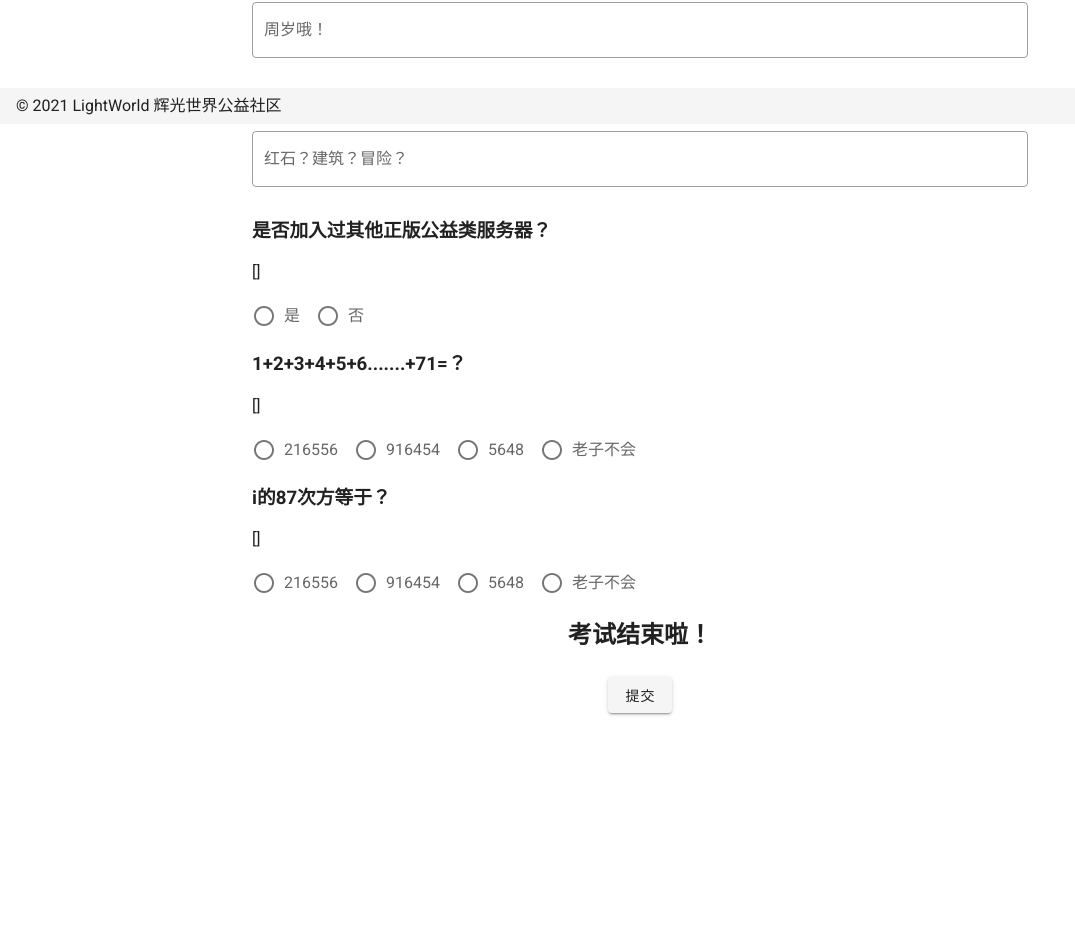
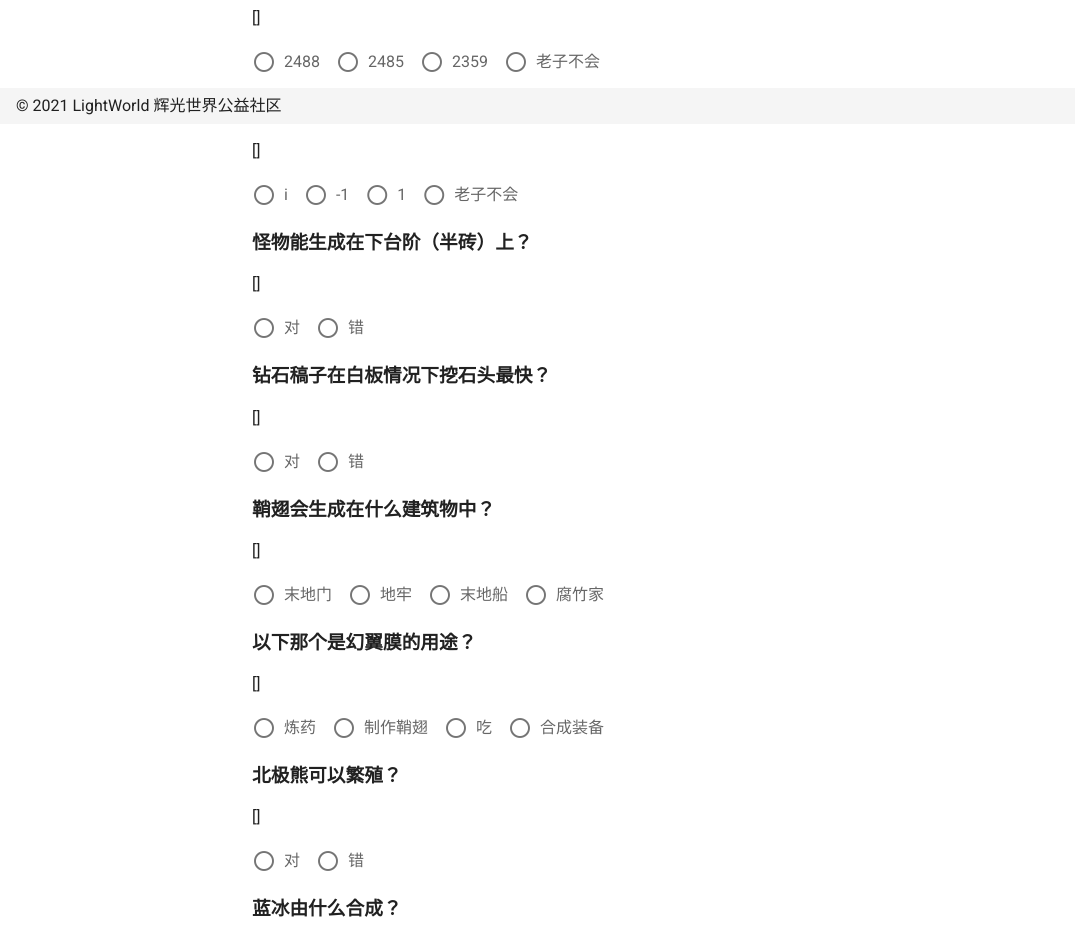
Before and after one commit to MoMeak9/MC-official-website, a Nuxt app: page /Questionnaire in a window 1280 px wide. Shown: the part 676-1616 px from the top of the page, without its empty margins (0-1075 px from the left). Before the commit the page ends 1437 px from the top, so only its background shows below. Built offline with nearby package versions, Linux system fonts and the light colour scheme.

Commit message:
feat:更新考试卷内容

```diff
--- a/pages/questionList.js
+++ b/pages/questionList.js
@@ -1,16 +1,4 @@
 export default [
-  {
-    type: 'input',
-    title: '正版ID',
-    subtitle: '正版ID',
-    content: '',
-  },
-  {
-    type: 'input',
-    title: '正版绑定邮箱',
-    subtitle: '正版ID',
-    content: '',
-  },
   {
     type: 'input',
     title: '真实年龄',
@@ -20,16 +8,9 @@ export default [
   {
     type: 'input',
     title: '入正时间',
-    subtitle: '周岁哦！',
+    subtitle: '年月',
     content: '',
-  },
-  {
-    type: 'input',
-    title: '擅长干啥？',
-    subtitle: '红石？建筑？冒险？',
-    content: '',
-  },
-  {
+  }, {
     type: 'select',
     isMultiple: false,
     title: '是否加入过其他正版公益类服务器？',
@@ -47,8 +28,7 @@ export default [
         label: '否',
       }
     ]
-  },
-  {
+  }, {
     type: 'select',
     isMultiple: false,
     title: '1+2+3+4+5+6.......+71=？',
@@ -59,24 +39,23 @@ export default [
     subItem: [
       {
         value: 'A',
-        label: '216556',
+        label: '2488',
       },
       {
         value: 'B',
-        label: '916454',
+        label: '2485',
       }, {
         value: 'C',
-        label: '5648',
+        label: '2359',
       }, {
         value: 'D',
         label: '老子不会',
       }
     ]
-  },
-  {
+  }, {
     type: 'select',
     isMultiple: false,
-    title: 'i的87次方等于？',
+    title: 'i的2次方等于？',
     subtitle: '高中数学，虚数计算',
     content: '',
     solution: 'B',
@@ -84,18 +63,159 @@ export default [
     subItem: [
       {
         value: 'A',
-        label: '216556',
+        label: 'i',
       },
       {
         value: 'B',
-        label: '916454',
+        label: '-1',
       }, {
         value: 'C',
-        label: '5648',
+        label: '1',
       }, {
         value: 'D',
         label: '老子不会',
       }
     ]
-  }
+  }, {
+    type: 'select',
+    isMultiple: false,
+    title: '怪物能生成在下台阶（半砖）上？',
+    subtitle: '请认证回答',
+    content: '',
+    solution: 'B',
+    score: 10,
+    subItem: [
+      {
+        value: 'A',
+        label: '对',
+      },
+      {
+        value: 'B',
+        label: '错',
+      }
+    ]
+  }, {
+    type: 'select',
+    isMultiple: false,
+    title: '钻石稿子在白板情况下挖石头最快？',
+    subtitle: '请认证回答',
+    content: '',
+    solution: 'A',
+    score: 10,
+    subItem: [
+      {
+        value: 'A',
+        label: '对',
+      }, {
+        value: 'B',
+        label: '错',
+      }
+    ]
+  }, {
+    type: 'select',
+    isMultiple: false,
+    title: '鞘翅会生成在什么建筑物中？',
+    subtitle: '请认证回答',
+    content: '',
+    solution: 'C',
+    score: 10,
+    subItem: [
+      {
+        value: 'A',
+        label: '末地门',
+      }, {
+        value: 'B',
+        label: '地牢',
+      }, {
+        value: 'C',
+        label: '末地船',
+      }, {
+        value: 'D',
+        label: '腐竹家',
+      }
+    ]
+  }, {
+    type: 'select',
+    isMultiple: false,
+    title: '以下那个是幻翼膜的用途？',
+    subtitle: '请认证回答',
+    content: '',
+    solution: 'A',
+    score: 10,
+    subItem: [
+      {
+        value: 'A',
+        label: '炼药',
+      }, {
+        value: 'B',
+        label: '制作鞘翅',
+      }, {
+        value: 'C',
+        label: '吃',
+      }, {
+        value: 'D',
+        label: '合成装备',
+      }
+    ]
+  },{
+    type: 'select',
+    isMultiple: false,
+    title: '北极熊可以繁殖？',
+    subtitle: '请认证回答',
+    content: '',
+    solution: 'B',
+    score: 10,
+    subItem: [
+      {
+        value: 'A',
+        label: '对',
+      }, {
+        value: 'B',
+        label: '错',
+      }
+    ]
+  },{
+    type: 'select',
+    isMultiple: false,
+    title: '蓝冰由什么合成？',
+    subtitle: '请认证回答',
+    content: '',
+    solution: 'A',
+    score: 10,
+    subItem: [
+      {
+        value: 'A',
+        label: '浮冰',
+      }, {
+        value: 'B',
+        label: '冰块',
+      }, {
+        value: 'C',
+        label: '雪',
+      }
+    ]
+  },{
+    type: 'select',
+    isMultiple: false,
+    title: '以下那个是幻翼膜的用途？',
+    subtitle: '请认证回答',
+    content: '',
+    solution: 'A',
+    score: 10,
+    subItem: [
+      {
+        value: 'A',
+        label: '炼药',
+      }, {
+        value: 'B',
+        label: '制作鞘翅',
+      }, {
+        value: 'C',
+        label: '吃',
+      }, {
+        value: 'D',
+        label: '合成装备',
+      }
+    ]
+  },
 ]
```
